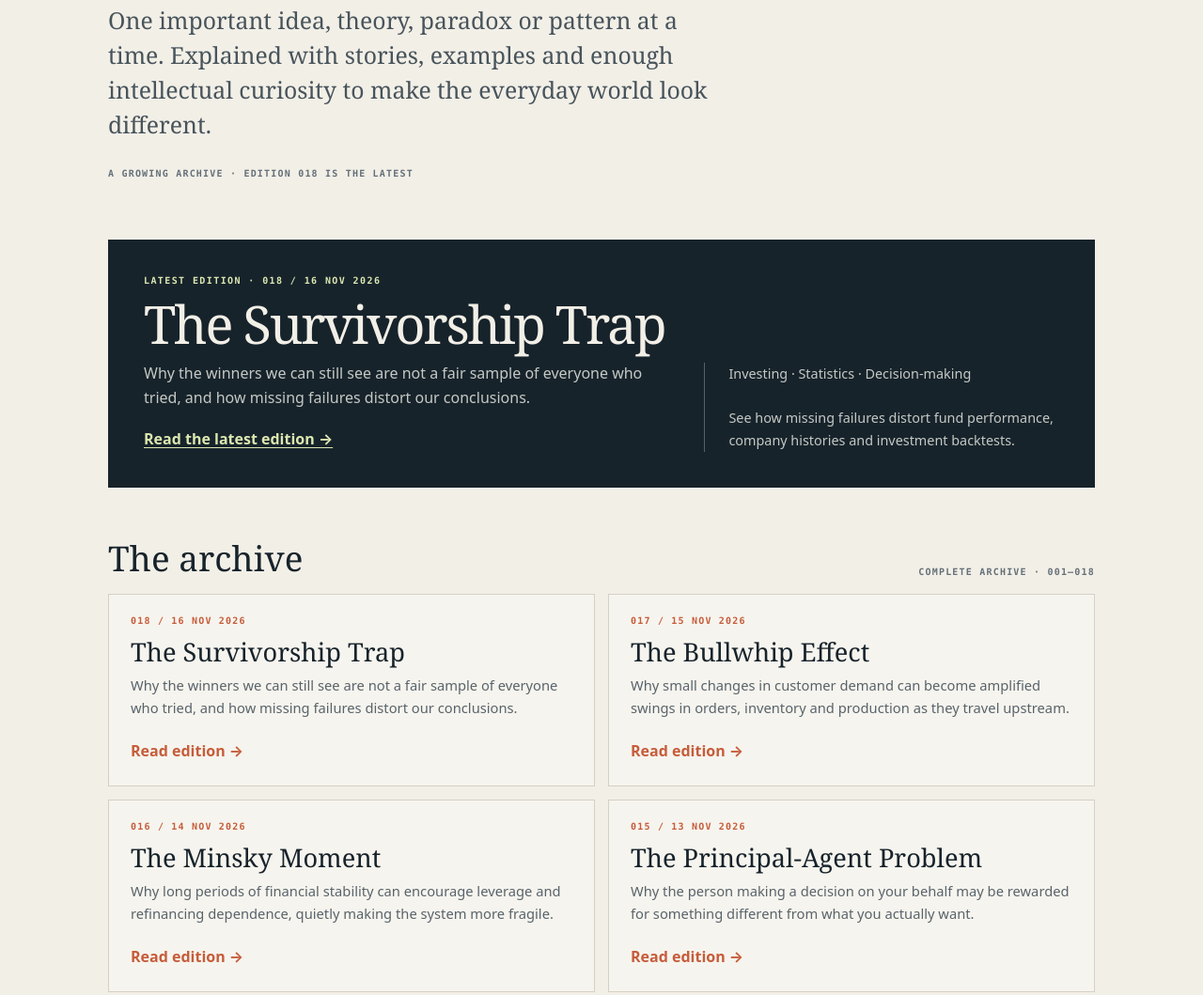
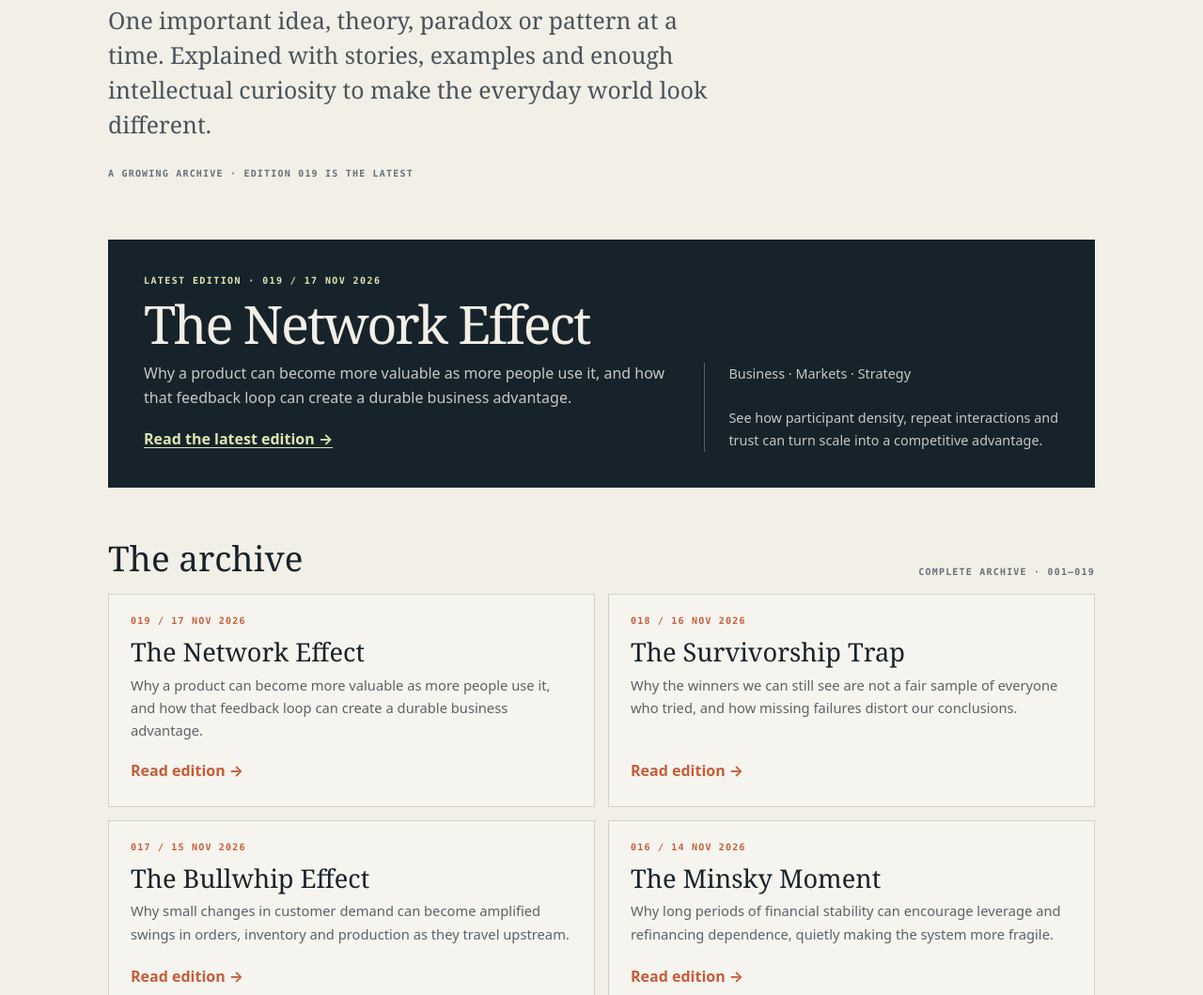
Before and after one commit to happyrabbit29/daily-big-idea, a plain HTML site: page index.html in a window 1280 px wide. Shown: the part 541-1600 px from the top of the page at 94% size. Drawn offline with Linux system fonts and the light colour scheme.

Commit message:
Feature Edition 019 and add it to the archive

```diff
--- a/index.html
+++ b/index.html
@@ -45,19 +45,20 @@ footer{border-top:1px solid var(--line);padding:20px 0 32px;color:var(--muted);f
 <div class="kicker">A daily field guide to thinking</div>
 <h1>Ideas that<br>change the angle.</h1>
 <p class="intro">One important idea, theory, paradox or pattern at a time. Explained with stories, examples and enough intellectual curiosity to make the everyday world look different.</p>
-<div class="hero-meta">A growing archive · Edition 018 is the latest</div>
+<div class="hero-meta">A growing archive · Edition 019 is the latest</div>
 </header>
 <section class="latest" aria-labelledby="latest-title">
 <div>
-<div class="tag">Latest edition · 018 / 16 Nov 2026</div>
-<h2 id="latest-title">The Survivorship Trap</h2>
-<p>Why the winners we can still see are not a fair sample of everyone who tried, and how missing failures distort our conclusions.</p>
-<a href="editions/survivorship-bias.html">Read the latest edition →</a>
+<div class="tag">Latest edition · 019 / 17 Nov 2026</div>
+<h2 id="latest-title">The Network Effect</h2>
+<p>Why a product can become more valuable as more people use it, and how that feedback loop can create a durable business advantage.</p>
+<a href="editions/network-effects.html">Read the latest edition →</a>
 </div>
-<div class="side">Investing · Statistics · Decision-making<br><br>See how missing failures distort fund performance, company histories and investment backtests.</div>
+<div class="side">Business · Markets · Strategy<br><br>See how participant density, repeat interactions and trust can turn scale into a competitive advantage.</div>
 </section>
-<div class="section-head"><h2>The archive</h2><span>Complete archive · 001–018</span></div>
+<div class="section-head"><h2>The archive</h2><span>Complete archive · 001–019</span></div>
 <section class="archive" aria-label="All available editions">
+<article class="card"><div class="number">019 / 17 NOV 2026</div><h3>The Network Effect</h3><p>Why a product can become more valuable as more people use it, and how that feedback loop can create a durable business advantage.</p><a href="editions/network-effects.html">Read edition →</a></article>
 <article class="card"><div class="number">018 / 16 NOV 2026</div><h3>The Survivorship Trap</h3><p>Why the winners we can still see are not a fair sample of everyone who tried, and how missing failures distort our conclusions.</p><a href="editions/survivorship-bias.html">Read edition →</a></article>
 <article class="card"><div class="number">017 / 15 NOV 2026</div><h3>The Bullwhip Effect</h3><p>Why small changes in customer demand can become amplified swings in orders, inventory and production as they travel upstream.</p><a href="editions/bullwhip-effect.html">Read edition →</a></article>
 <article class="card"><div class="number">016 / 14 NOV 2026</div><h3>The Minsky Moment</h3><p>Why long periods of financial stability can encourage leverage and refinancing dependence, quietly making the system more fragile.</p><a href="editions/minsky-moment.html">Read edition →</a></article>
```
